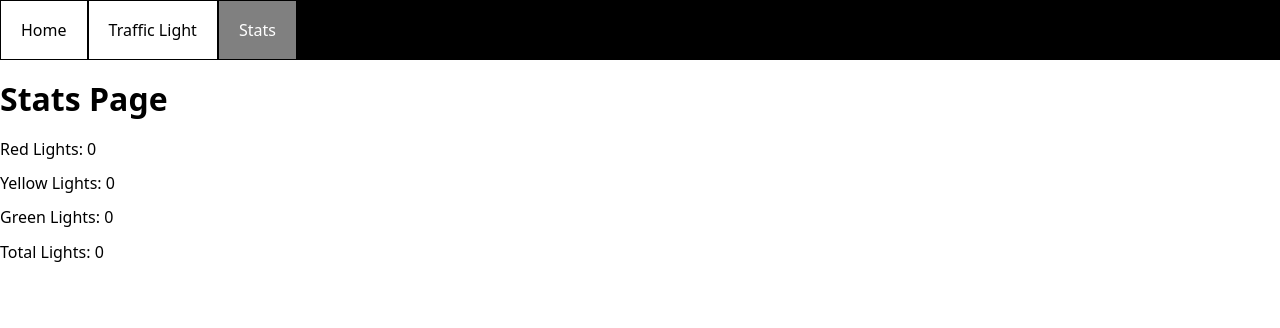
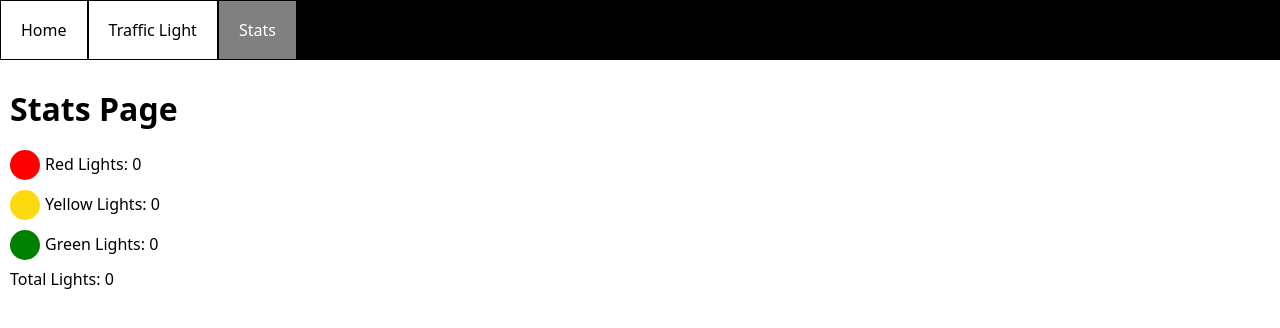
Before and after one commit to MaxfeedLeyn/frontend-labs, a React (Vite) app in the folder traffic-lights/: page /stats in a window 1280 px wide. Shown: the top 328 px of the page. Built offline with nearby package versions, Linux system fonts and the light colour scheme.

Commit message:
Add simple stylization for all the pages

```diff
--- a/traffic-lights/src/pages/StatsPage/StatsPage.module.css
+++ b/traffic-lights/src/pages/StatsPage/StatsPage.module.css
@@ -0,0 +1,34 @@
+.statsPage{
+    padding: 10px;
+}
+
+.infoList{
+    display: flex;
+    flex-direction: column;
+    gap: 10px;
+}
+
+.infoItem{
+    display: flex;
+    gap: 5px;
+    align-items: center;
+}
+
+.lightColor{
+    height: 30px;
+    width: 30px;
+    border-radius: 50%;
+    background-color: black;
+}
+
+.red{
+    background-color: red;
+}
+
+.yellow{
+    background-color: #FDDA0D;
+}
+
+.green{
+    background-color: green;
+}
--- a/traffic-lights/src/pages/StatsPage/StatsPage.tsx
+++ b/traffic-lights/src/pages/StatsPage/StatsPage.tsx
@@ -7,10 +7,23 @@ function StatsPage() {
   return (
     <div className={css.statsPage}>
       <h1>Stats Page</h1>
-      <p>Red Lights: {StatsManager.redCount}</p>
-      <p>Yellow Lights: {StatsManager.yellowCount}</p>
-      <p>Green Lights: {StatsManager.greenCount}</p>
-      <p>Total Lights: {StatsManager.totalCount}</p>
+      <ul className={css.infoList}>
+        <li className={css.infoItem}>
+          <div className={`${css.lightColor} ${css.red}`}></div>Red Lights:{" "}
+          {StatsManager.redCount}
+        </li>
+        <li className={css.infoItem}>
+          <div className={`${css.lightColor} ${css.yellow}`}></div>Yellow Lights:{" "}
+          {StatsManager.yellowCount}
+        </li>
+        <li className={css.infoItem}>
+          <div className={`${css.lightColor} ${css.green}`}></div>Green Lights:{" "}
+          {StatsManager.greenCount}
+        </li>
+        <li className={css.infoItem}>
+          Total Lights: {StatsManager.totalCount}
+        </li>
+      </ul>
     </div>
   );
 }
--- a/traffic-lights/src/pages/TrafficLightPage/TrafficLightPage.module.css
+++ b/traffic-lights/src/pages/TrafficLightPage/TrafficLightPage.module.css
@@ -7,3 +7,7 @@
     width: 100px;
     height: 30px;
 }
+
+.trafficLightPage{
+    padding: 10px;
+}
```
